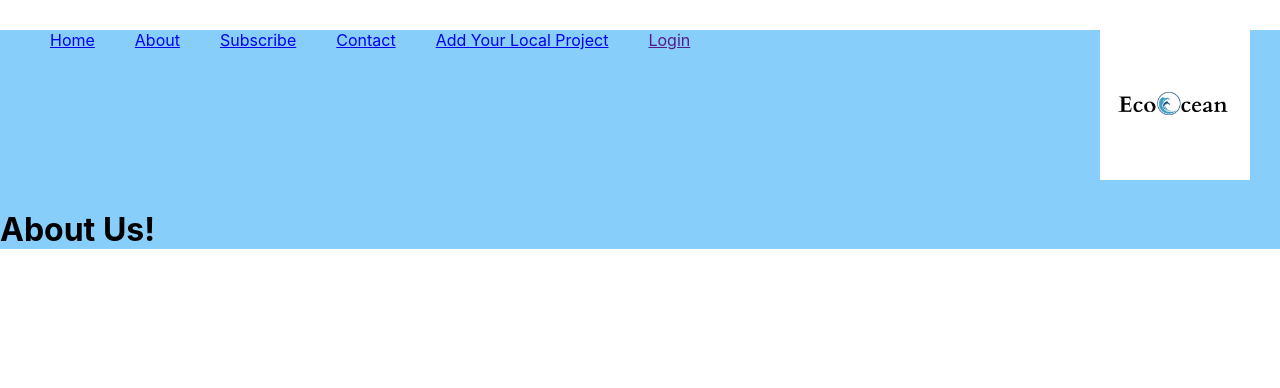
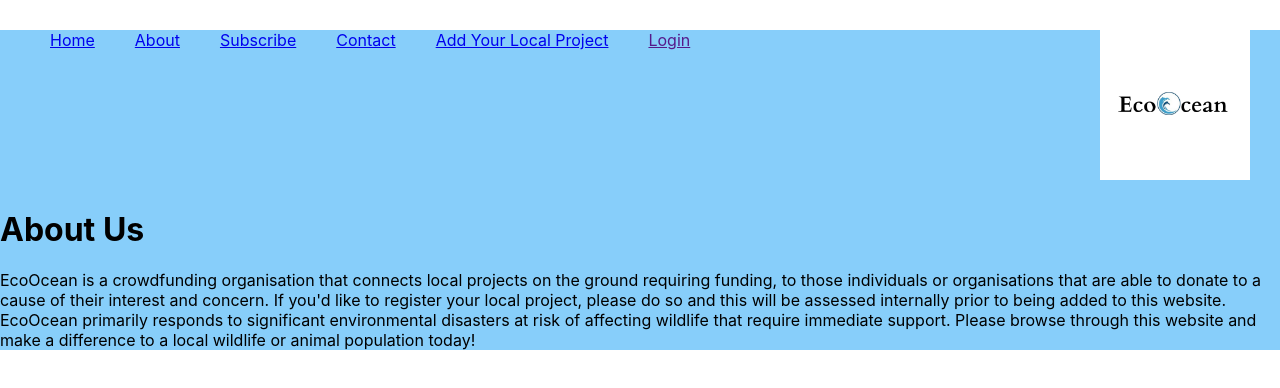
Before and after one commit to SashaJohnson123/react-crowdfunding, a React (Create React App) app: page /About in a window 1280 px wide. Shown: the top 388 px of the page. Built offline with nearby package versions, Linux system fonts and the light colour scheme.

Commit message:
Updated About Page styling

```diff
--- /dev/null
+++ b/src/pages/About.css
@@ -0,0 +1,7 @@
+.div {
+  width: 100%;
+  height: 300px;
+  object-fit: cover;
+  display: flex;
+  flex: center;
+}
--- a/src/pages/About.jsx
+++ b/src/pages/About.jsx
@@ -1,7 +1,23 @@
 import React from "react";
+import "./About.css";
 
 function About() {
-  return <h1>About Us!</h1>;
+  return (
+    <div>
+      <h1>About Us</h1>
+      <a>
+        EcoOcean is a crowdfunding organisation that connects local projects on
+        the ground requiring funding, to those individuals or organisations that
+        are able to donate to a cause of their interest and concern. If you'd
+        like to register your local project, please do so and this will be
+        assessed internally prior to being added to this website. EcoOcean
+        primarily responds to significant environmental disasters at risk of
+        affecting wildlife that require immediate support. Please browse through
+        this website and make a difference to a local wildlife or animal
+        population today!
+      </a>
+    </div>
+  );
 }
 
 export default About;
```
